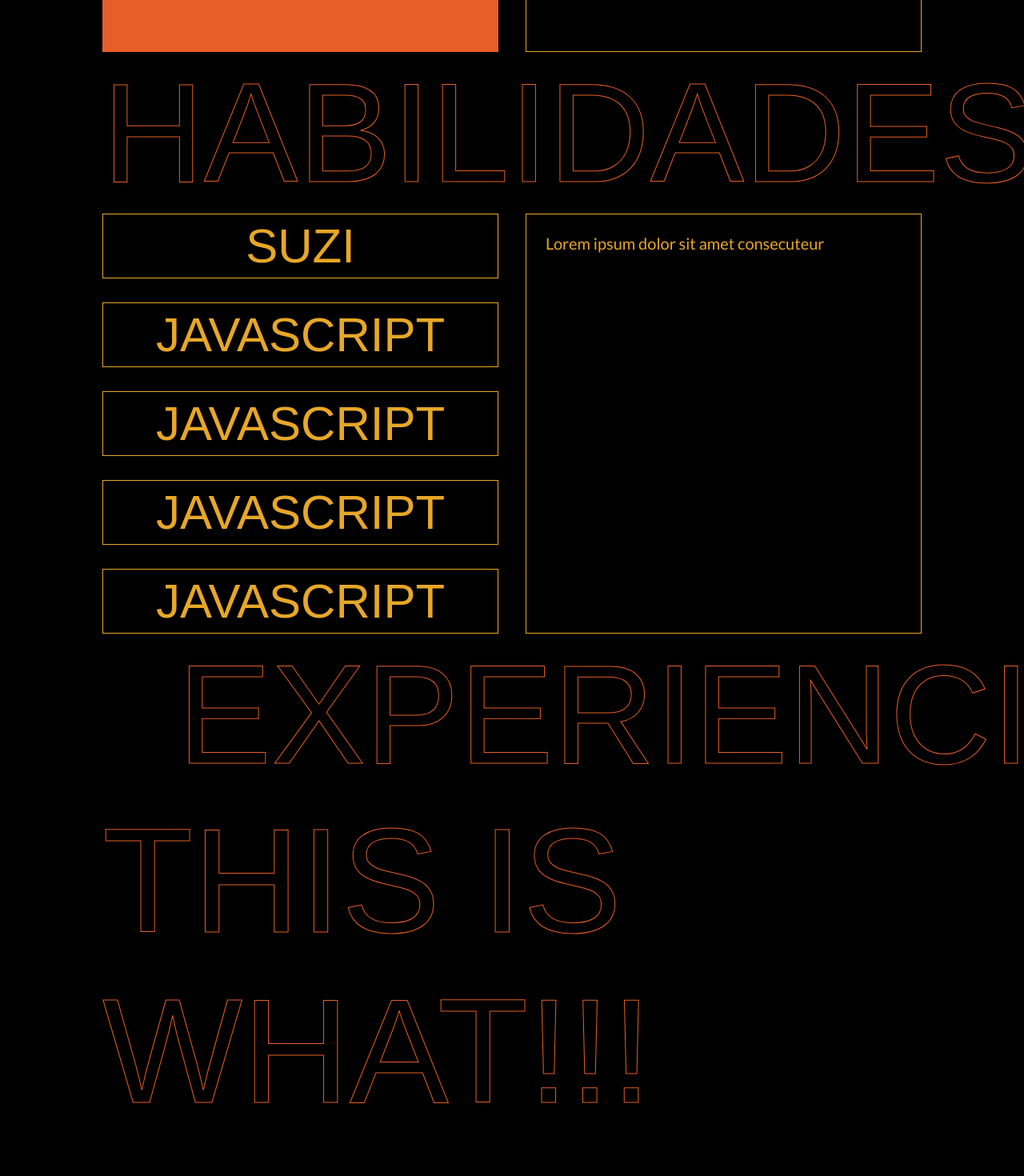
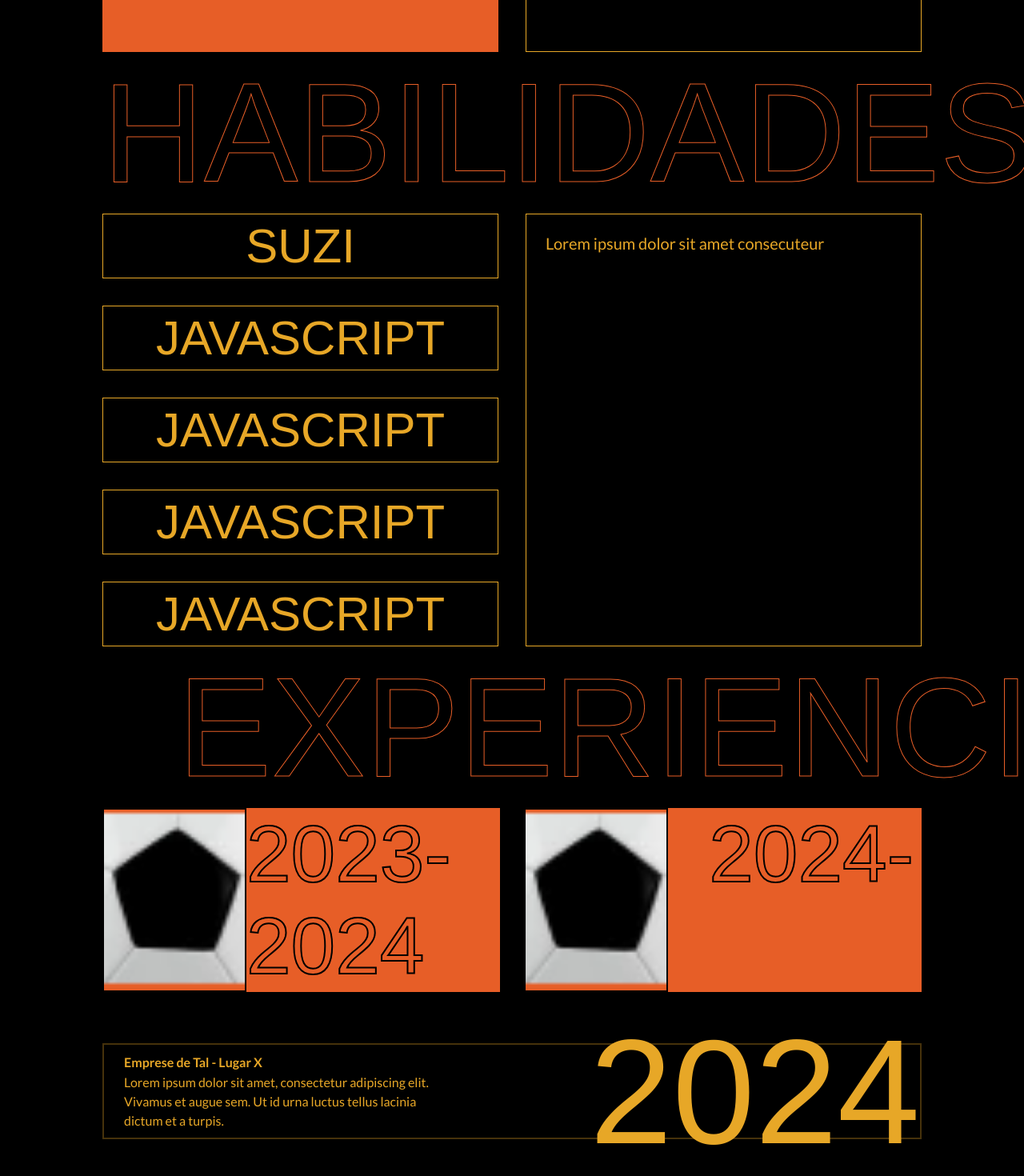
Before and after one commit to Suzei/vinicius-silva-portfolio, a React (Vite) app: page / in a window 1280 px wide. Shown: the part 2027-3497 px from the top of the page at 80% size. Before the commit the page ends 3447 px from the top, so only its background shows below. Built offline with nearby package versions, Linux system fonts and the light colour scheme; a web font is replaced by a local one.

Commit message:
feat: exp area & standard styles for grid

```diff
--- a/src/components/Carrousel/styles.ts
+++ b/src/components/Carrousel/styles.ts
@@ -1,4 +1,5 @@
 import styled from "styled-components";
+import GridStandard from "../../styles/StandardStyles";
 
 export const SliderManipulator = styled.div`
 display: flex;
@@ -16,20 +17,9 @@ export const SliderItem = styled.div`
 
 `
 
-export const SlideDetail = styled.div`
-display: grid;
-grid-template-columns: 1fr 1fr;
+export const SlideDetail = styled(GridStandard)`
 grid-template-rows: 250px;
-gap: 34px;
 
-div:not(:first-child) {
-  border: 1px solid ${props => props.theme.colors.yellow};
-  color: ${props => props.theme.colors.yellow};
-  padding: 24px;
-  font-size: 1.25rem;
-  font-weight: 400;
-
-}
   & > :first-child {
     background-color: ${props => props.theme.colors.orange};
   }
--- a/src/components/Experience/index.tsx
+++ b/src/components/Experience/index.tsx
@@ -1,5 +1,31 @@
+import { Container, ExpDetails, ExpItem } from "./styles";
+
 export function Experience() {
   return (
-    <h2>THIS IS WHAT!!!</h2>
+    <Container>
+
+      <div>
+        <ExpItem>
+          <picture></picture>
+          <h3>2023-2024</h3>
+        </ExpItem>
+
+        <ExpItem>
+          <picture></picture>
+          <h3>2024-</h3>
+        </ExpItem>
+      </div>
+
+      <div>
+        <ExpDetails>
+          <div>
+            <strong>Emprese de Tal - <span>Lugar X</span></strong>
+            <p>Lorem ipsum dolor sit amet, consectetur adipiscing elit. Vivamus et augue sem. Ut id urna luctus tellus lacinia dictum et a turpis.</p>
+          </div>
+        </ExpDetails>
+
+        <h2>2024</h2>
+      </div>
+    </Container>
   )
 }
--- a/src/components/Experience/styles.ts
+++ b/src/components/Experience/styles.ts
@@ -0,0 +1,63 @@
+import styled from "styled-components";
+import Ball from './../../assets/example.png'
+
+
+export const Container = styled.div`
+display: grid;
+grid-template-columns: 1fr;
+gap: 64px;
+
+  & > :first-child {
+    display: flex;
+    width: 100%;
+    gap: 30px;
+}
+
+& > :nth-child(2) {
+  display: flex;
+  gap: 154px;
+  justify-content: space-between;
+  align-items: center;
+  border: 2px solid rgba(	231,167,39, 30%);
+  height: 120px;
+  z-index: 7;
+
+  h2 {
+    color: ${props => props.theme.colors.yellow};
+    font-weight: 500;
+    -webkit-text-stroke: 0;
+  }
+}
+`
+export const ExpItem = styled.div`
+  display: flex;
+  justify-content: space-between;
+  background-color: ${props => props.theme.colors.orange};
+  width: 100%;
+  padding-right: 10px;
+  flex-grow: 1;
+  min-width: 0;
+
+  picture {
+    border: 2px solid black;
+    background: url(${Ball}) center no-repeat;
+    background-size: cover;
+    min-width: 180px;
+  }
+
+  h3 {
+    font-size: 100px;
+    font-weight: 500;
+    color: transparent;
+    -webkit-text-stroke: 2px ${props => props.theme.colors["dark-1"]};
+  }
+
+
+`
+
+export const ExpDetails = styled.div`
+  color: ${props => props.theme.colors.yellow};
+  line-height: 1.5;
+  padding: 25px;
+
+`
--- a/src/components/Skills/styles.ts
+++ b/src/components/Skills/styles.ts
@@ -1,26 +1,8 @@
 import styled from "styled-components";
+import GridStandard from "../../styles/StandardStyles";
 
 
-export const Container = styled.div`
-  display: grid;
-  grid-template-columns: 1fr 1fr;
-  gap: 34px;
-
-  & > :first-child {
-    display: flex;
-    flex-wrap: wrap;
-    grid-template-columns: 1fr 1fr 1fr;
-    gap: 30px;
-  }
-
-  & > :nth-child(2) {
-    border: 1px solid ${props => props.theme.colors.yellow};
-    color: ${props => props.theme.colors.yellow};
-    padding: 24px;
-    font-size: 1.25rem;
-    font-weight: 400;
-  }
-`
+export const Container = styled(GridStandard)``;
 
 export const SkillItem = styled.h3`
   text-transform: uppercase;
--- a/src/components/Wrapper/style.ts
+++ b/src/components/Wrapper/style.ts
@@ -53,7 +53,8 @@ main {
 
   span,
   p,
-  a {
+  a,
+  strong {
     font-family: 'Lato', sans-serif;
   }
 `;
--- /dev/null
+++ b/src/styles/StandardStyles.ts
@@ -0,0 +1,24 @@
+import styled from "styled-components";
+
+
+const GridStandard = styled.div`
+  display: grid;
+  grid-template-columns: 1fr 1fr;
+  gap: 34px;
+
+  & > :first-child {
+    display: flex;
+    flex-wrap: wrap;
+    gap: 34px;
+  }
+
+  & > :nth-child(2) {
+    border: 1px solid ${props => props.theme.colors.yellow};
+    color: ${props => props.theme.colors.yellow};
+    padding: 24px;
+    font-size: 1.25rem;
+    font-weight: 400;
+  }
+`
+
+export default GridStandard
```
Also changed, not shown: src/assets/example.png (added).
